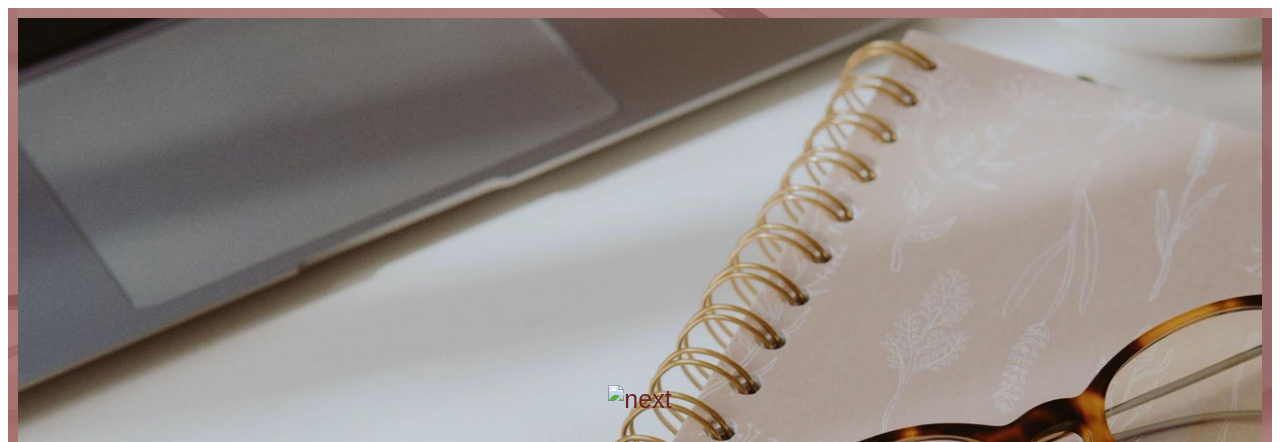
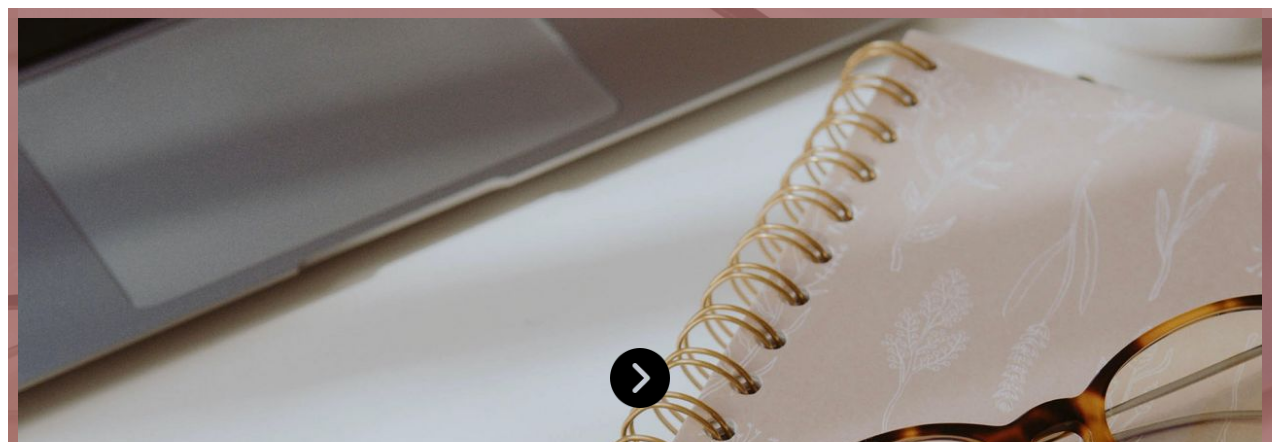
Before and after one commit to SabinaRakh/first_app, a plain HTML site: page index.html in a window 1280 px wide. Shown: the top 442 px of the page. Drawn offline with Linux system fonts and the light colour scheme; files whose address does not match are found by name.

Commit message:
Update index.html

```diff
--- a/index.html
+++ b/index.html
@@ -11,7 +11,7 @@
 <body>
     <div class="header">
         <div class="next">
-            <img src="next/фото/next.png" alt="next" width="60px">
+            <img src="/фото/next.png" alt="next" width="60px">
         </div>
         <h2>Приложение "Next"</h2>
         <p>Добро пожаловать</p>
```
